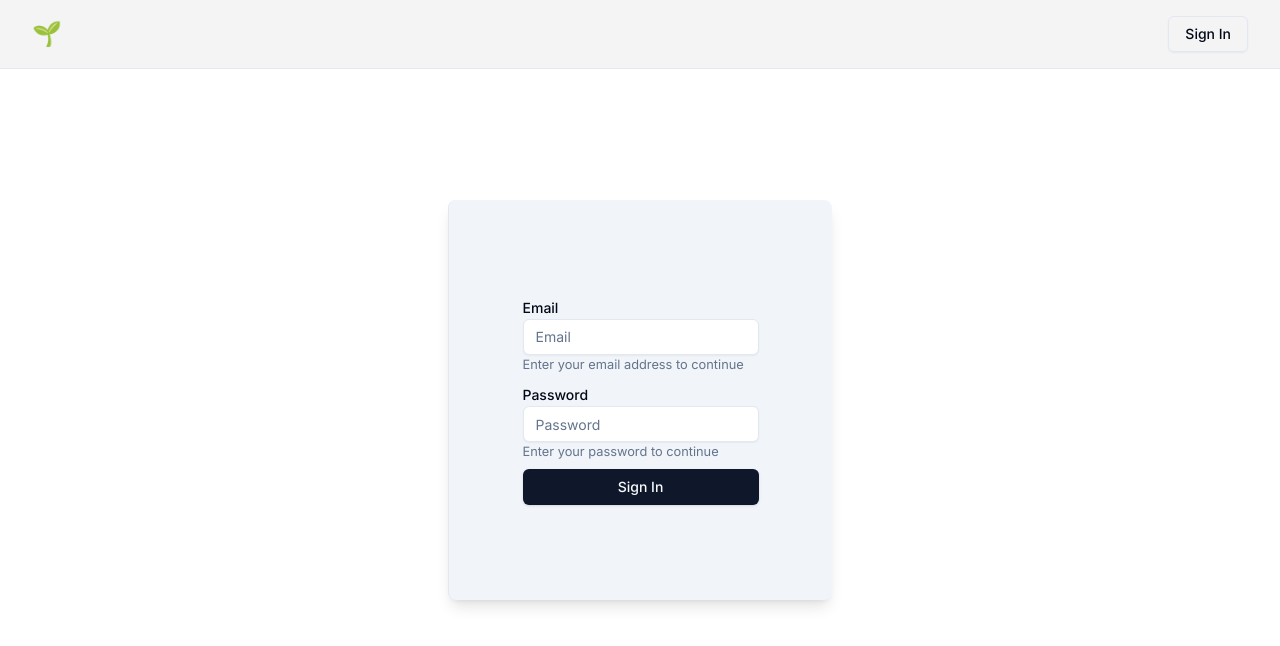
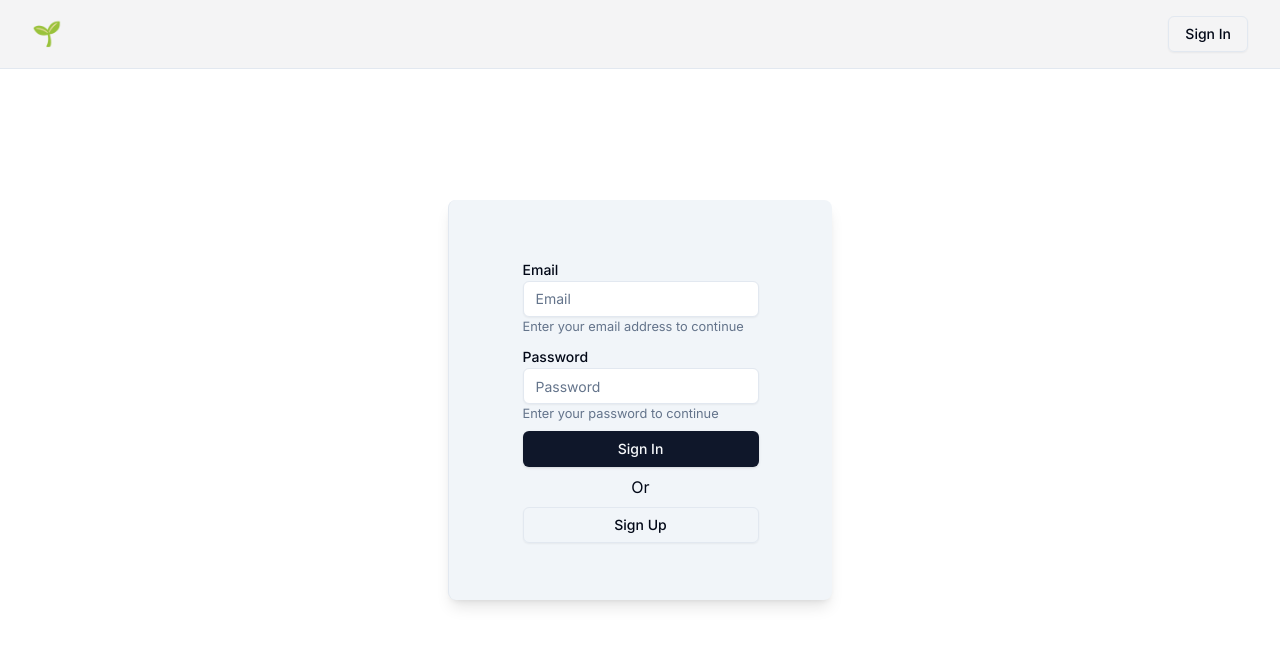
Before and after one commit to KennedyMungai/SimpleAuthUI, a Next.js app: page /sign-in in a window 1280 px wide. Shown: the top 646 px of the page. Built offline with nearby package versions, Linux system fonts and the light colour scheme.

Commit message:
Added the option to go to the signUp page

```diff
--- a/components/Form/SignInForm.tsx
+++ b/components/Form/SignInForm.tsx
@@ -13,6 +13,7 @@ import {
   FormMessage,
 } from "../ui/form";
 import { Input } from "../ui/input";
+import { Separator } from "../ui/separator";
 
 type Props = {};
 
@@ -74,6 +75,10 @@ const SignInForm = (props: Props) => {
           <Button type="submit" className="w-full mt-2">
             Sign In
           </Button>
+          <p className="text-center">Or</p>
+          <Button type="submit" className="w-full mt-2" variant={"outline"}>
+            Sign Up
+          </Button>
         </div>
       </form>
     </Form>
```
